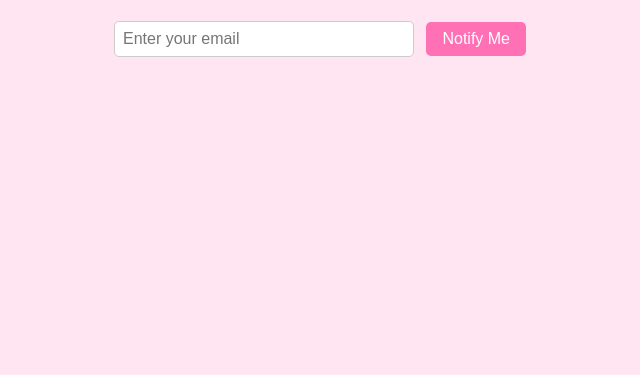
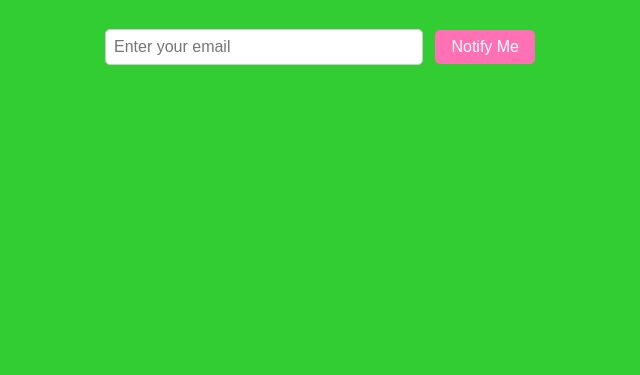
Before and after one commit to hannanazine/funnybusiness, a plain HTML site: page index.html in a window 1280 px wide. Shown: the part 425-800 px from the top of the page, without its empty margins (320-960 px from the left). Drawn offline with Linux system fonts and the light colour scheme.

Commit message:
Update index.html

```diff
--- a/index.html
+++ b/index.html
@@ -1,3 +1,4 @@
+<!DOCTYPE html>
 <html lang="en">
 <head>
   <meta charset="UTF-8" />
@@ -7,14 +8,14 @@
     body {
       margin: 0;
       padding: 0;
-      background: #ffe4f2;
-      font-family: 'Arial', sans-serif;
+      background: #32CD32;
+      font-family: 'Archivo Narrow', sans-serif;
       display: flex;
       justify-content: center;
       align-items: center;
       height: 100vh;
       text-align: center;
-      color: #3b003b;
+      color: #800080;
     }
 
     .container {
@@ -61,7 +62,7 @@
   <div class="container">
     <h1>Funny Business Lacquers</h1>
     <p>We’re stirring up something sparkly. Launching soon!</p>
-    <form action="https://formspree.io/f/yourFormID" method="POST">
+    <form action="https://formspree.io/f/mwpoqwaj" method="POST">
       <input class="email-input" type="email" name="email" placeholder="Enter your email" required />
       <button class="submit-btn" type="submit">Notify Me</button>
     </form>
```
